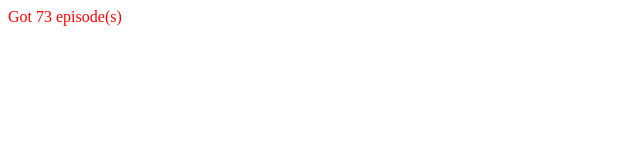
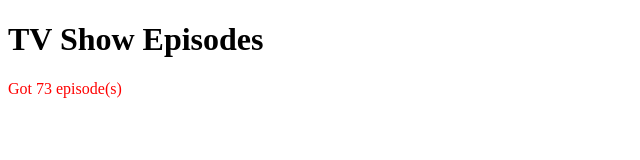
Before and after one commit to loveth900/Project-TV-Show, a plain HTML site: page index.html in a window 1280 px wide. Shown: the whole page, without its empty margins (0-640 px from the left). Drawn offline with Linux system fonts and the light colour scheme.

Commit message:
added the html title

```diff
--- a/index.html
+++ b/index.html
@@ -3,14 +3,15 @@
   <head>
     <meta charset="UTF-8" />
     <meta name="viewport" content="width=device-width, initial-scale=1.0" />
-    <title>TV Show Project | My Name (My GitHub username)</title>
+    <title>TV Show Project | My Loveth (loveth900)</title>
     <link href="style.css" rel="stylesheet" />
     <link rel="icon" href="/favicon.ico" type="image/x-icon" />
   </head>
 
   <body>
-    <div id="root">
-    </div>
+    <h1 id="title">TV Show Episodes</h1>
+    <p id="episode-count"></p>
+    <div id="root"></div>
 
     <!-- Loads a provided function called getAllEpisodes() which returns all episodes -->
     <script src="episodes.js"></script>
```
